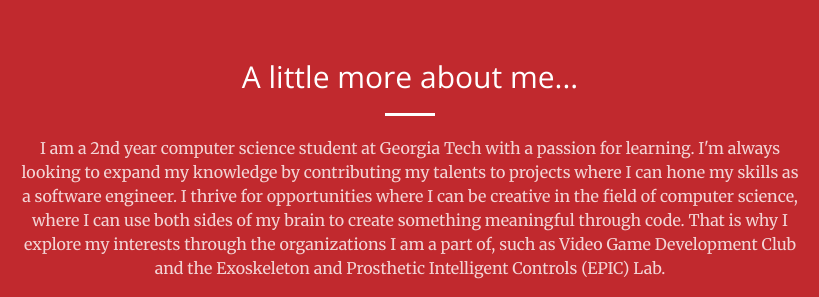
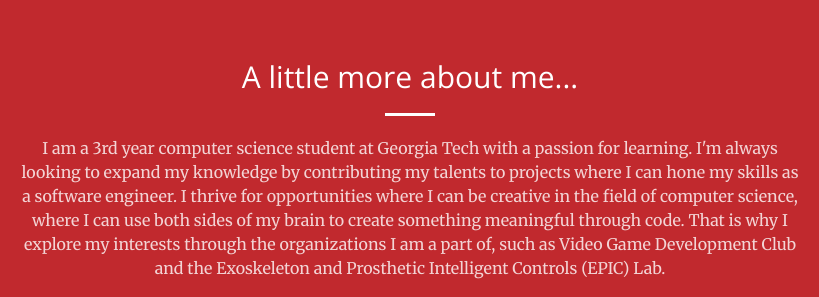
Before and after one commit to jbeta51/jbeta51.github.io, a website: page index.html in a window 1280 px wide. Shown: the part 840-1137 px from the top of the page, 230-1049 px from the left. Drawn offline with nearby package versions, Linux system fonts and the light colour scheme.

Commit message:
update profile to match new experience

```diff
--- a/index.html
+++ b/index.html
@@ -89,7 +89,7 @@
                     <h2 class="section-heading">A little more about me...</h2>
                     <hr class="light">
                     <div class="row">
-                        <p class="text-faded">I am a 2nd year computer science student at Georgia Tech with a passion for learning. I'm always looking to expand my knowledge by contributing my talents to projects where I can hone my skills as a software engineer. I thrive for opportunities where I can be creative in the field of computer science, where I can use both sides of my brain to create something meaningful through code. That is why I explore my interests through the organizations I am a part of, such as Video Game Development Club and the Exoskeleton and Prosthetic Intelligent Controls (EPIC) Lab. </p>
+                        <p class="text-faded">I am a 3rd year computer science student at Georgia Tech with a passion for learning. I'm always looking to expand my knowledge by contributing my talents to projects where I can hone my skills as a software engineer. I thrive for opportunities where I can be creative in the field of computer science, where I can use both sides of my brain to create something meaningful through code. That is why I explore my interests through the organizations I am a part of, such as Video Game Development Club and the Exoskeleton and Prosthetic Intelligent Controls (EPIC) Lab. </p>
                     </div>
                     <a href="#projects" class="page-scroll btn btn-default btn-xl sr-button">Check out my stuff!</a>
                 </div>
```
Also changed, not shown: img/profile.jpg, 1 other file.
